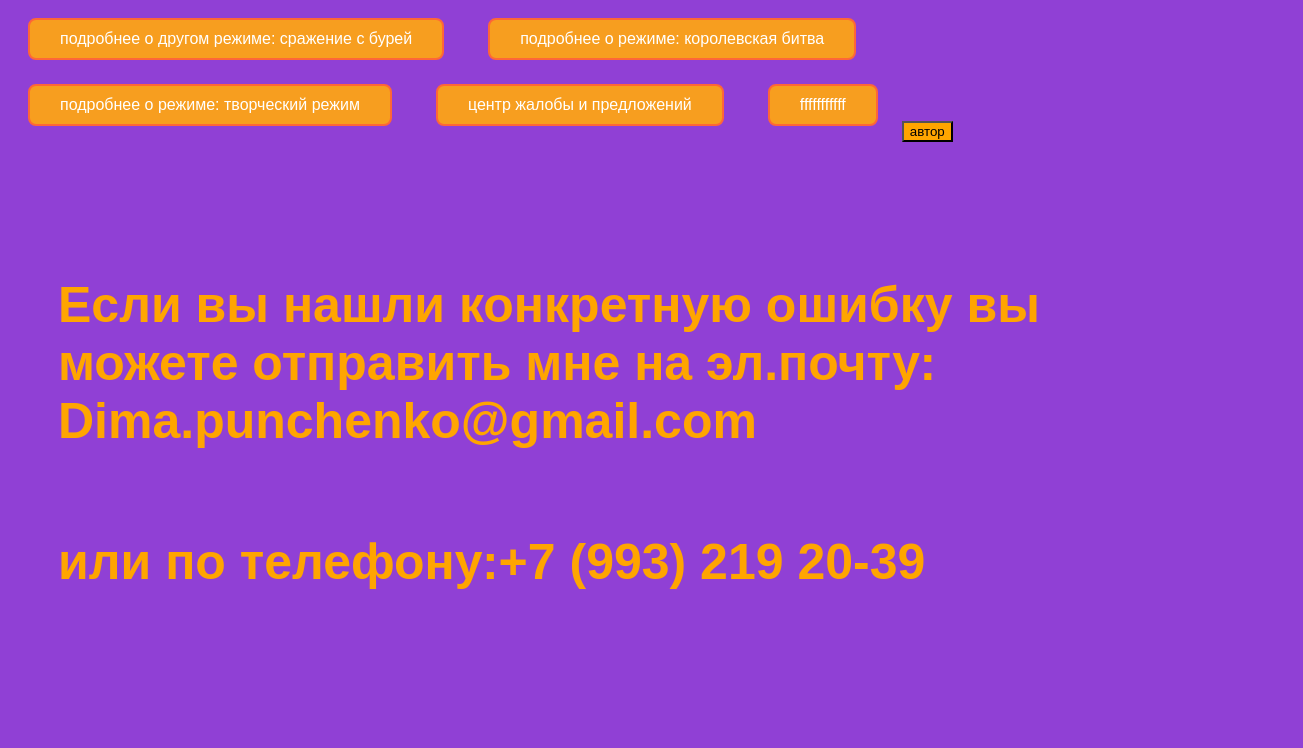
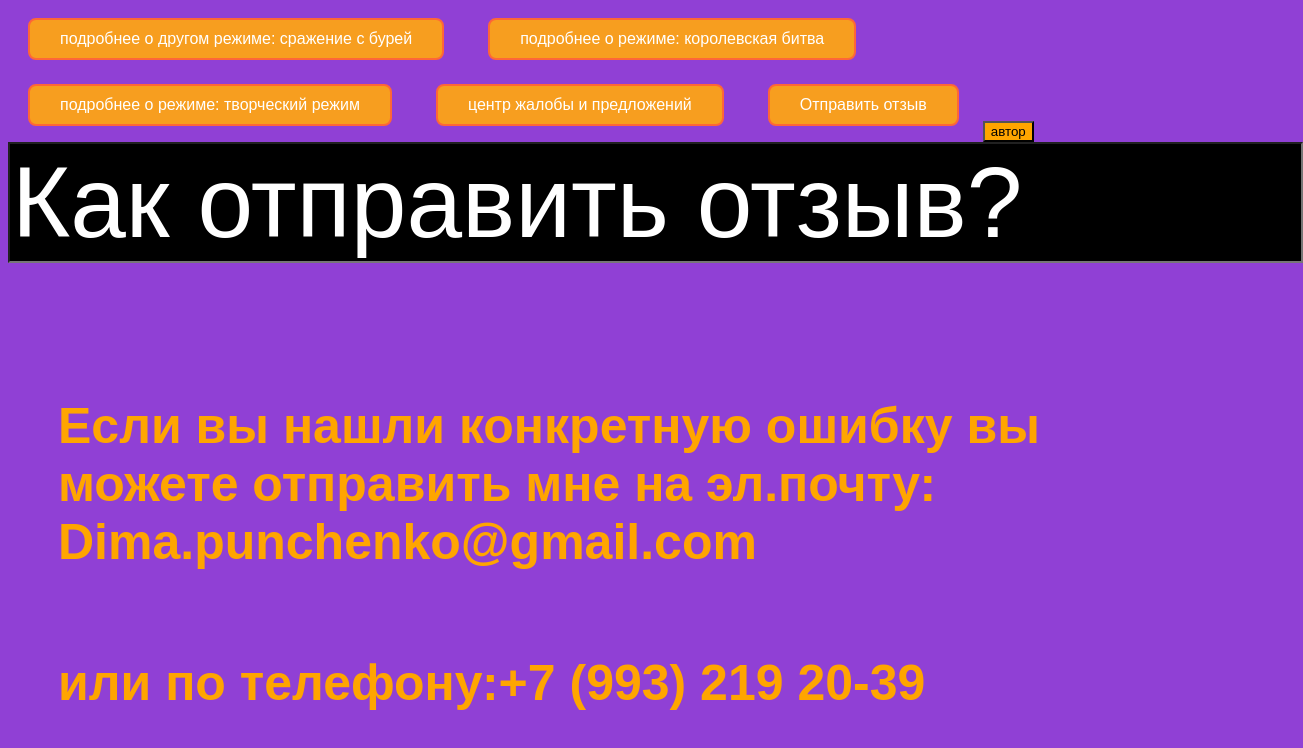
Before and after one commit to punchenko/punchenko.github.io, a plain HTML site: page контакты.html in a window 1280 px wide. Shown: the whole page, 1303 px wide, since content can reach past the window. Drawn offline with Linux system fonts and the light colour scheme.

Commit message:
Update контакты.html

```diff
--- a/контакты.html
+++ b/контакты.html
@@ -14,9 +14,10 @@
 				<a class="fffb" href="тв режим.html">подробнее о режиме: творческий режим</a>
 								<a class="yyy" href="контакты.html">центр жалобы и предложений</a>
 
-		<a href="http://youtube.com/">fffffffffff</a>
+		<a href="http://Gmail.com/">Отправить отзыв</a>
 
 <input class="hhh" value="автор" onclick="alert('вобщем этот сайт создал Дима Пунченко и вы не поверите сколько ему лет. ему девять лет он сделал этот сайт буквально за три дня. Пожалуйста не говорите мне что сайт плохой. Я только начинаю его делать:)')" type="button">
+<input class="ggg" value="Как отправить отзыв?" onclick="alert('1. Скопируйте почту Dima.punchenko@gmail.com </n>2. Нажмите на карандаш в правом верхнем углу') type="button">
 </header>
 
 	<main>
```
